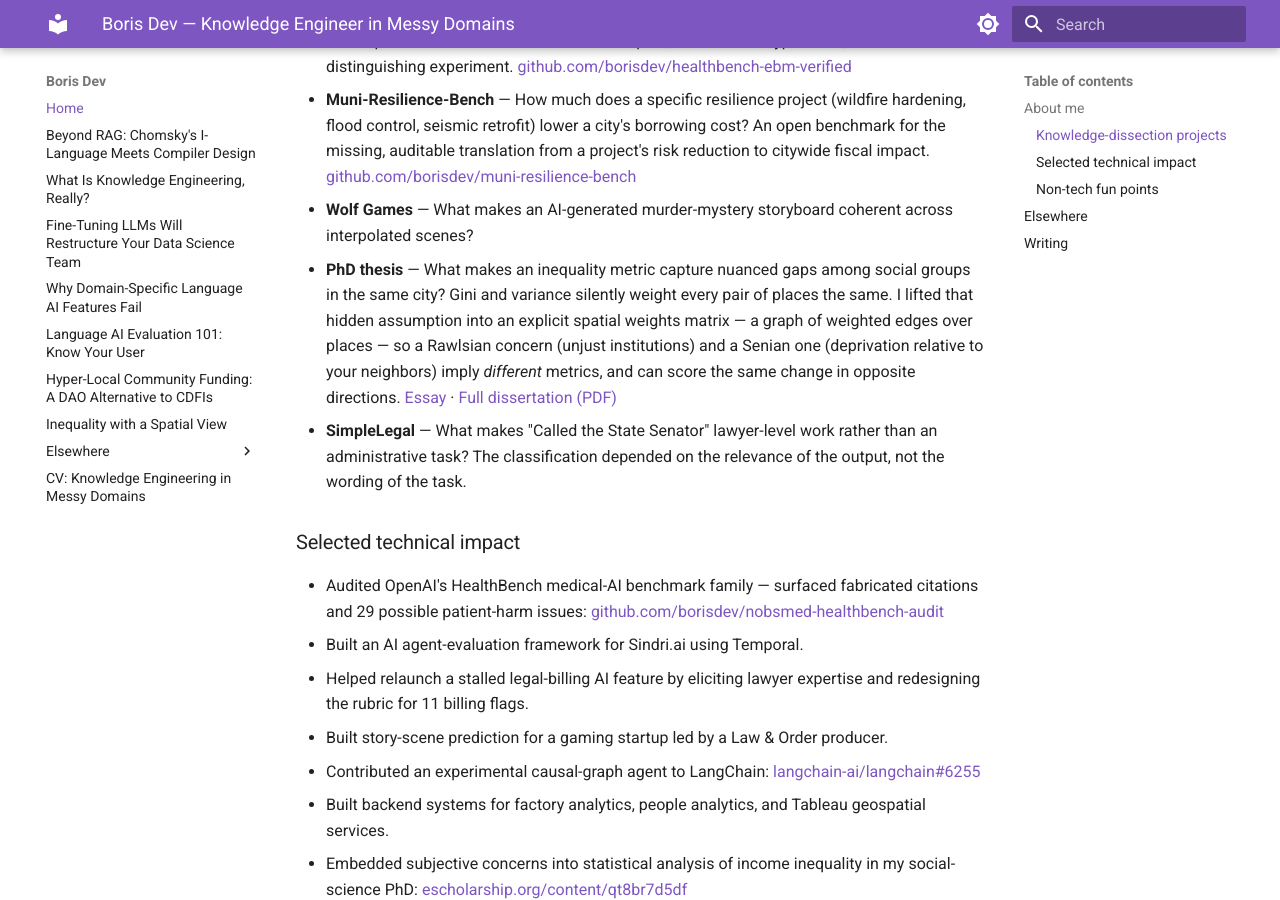
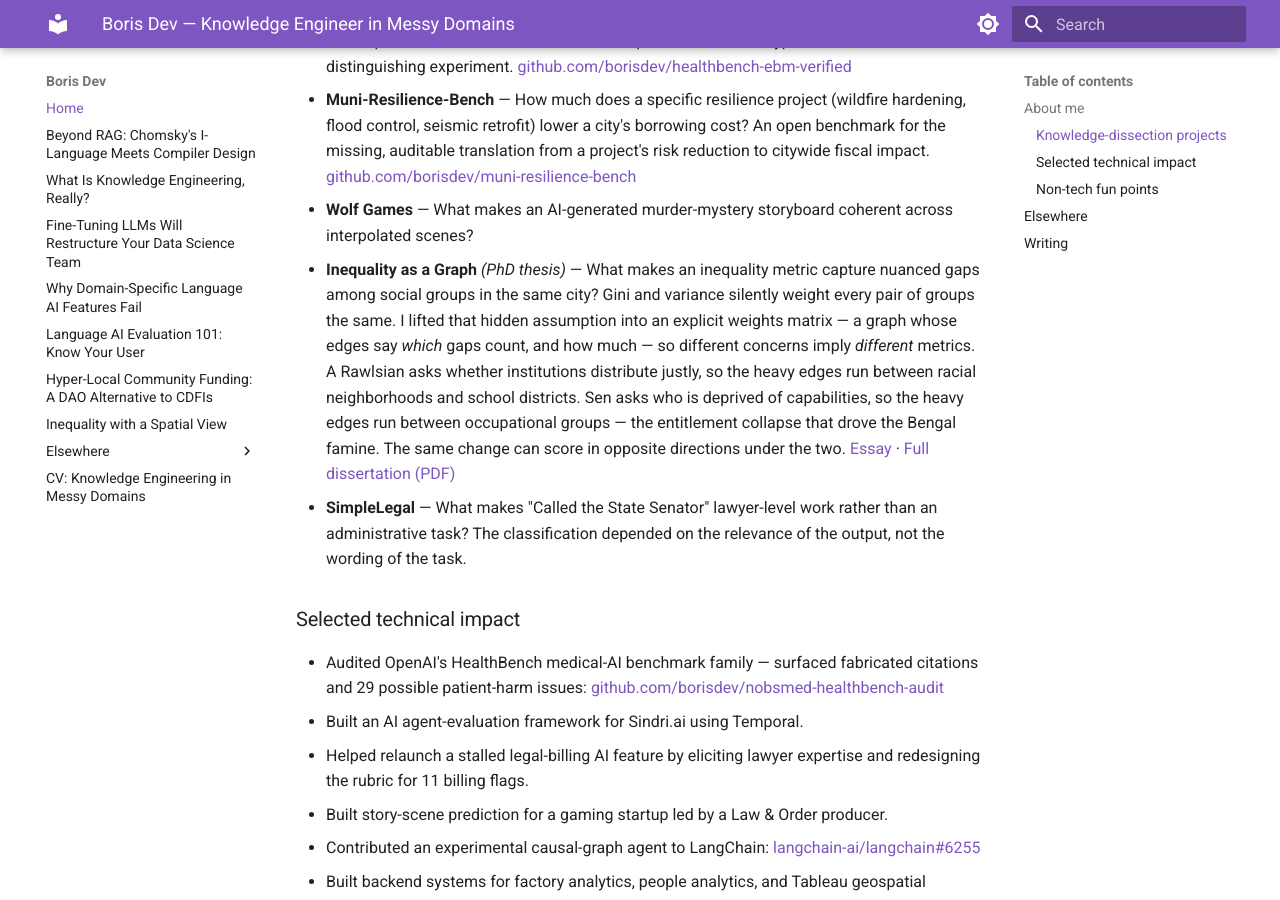
Before and after one commit to borisdev/borisdev.github.io, an MkDocs documentation site: the page built from docs/index.md, in a window 1280 px wide and 900 px high, scrolled down 663 px. Built offline with MkDocs 1.6.1 and Material for MkDocs 9.7.7, drawn with Linux system fonts in a browser that asks for light colours.

Commit message:
index: retitle thesis bullet "Inequality as a Graph"; ground Rawls/Sen in concrete edges
Rawlsian weighting → racial neighborhoods, school districts.
Sen → occupational groups (Bengal famine entitlement collapse).

Co-Authored-By: Claude Opus 4.8 (1M context) <noreply@anthropic.com>

```diff
--- a/docs/index.md
+++ b/docs/index.md
@@ -15,7 +15,7 @@ So AI can be safer, I evaluate its performance. One cool way to do this is to fi
 - **HealthBench EBM failure patterns** — Where do frontier models fail on evidence-based medicine, and which failures are worth fixing? I ran GPT-5.2 and Claude Opus 4.8 on an EBM-verified slice of HealthBench and clustered the errors into seven canonical recall/precision failure patterns — each with anchored examples, a root-cause hypothesis, and a distinguishing experiment. [github.com/borisdev/healthbench-ebm-verified](https://github.com/borisdev/healthbench-ebm-verified)
 - **Muni-Resilience-Bench** — How much does a specific resilience project (wildfire hardening, flood control, seismic retrofit) lower a city's borrowing cost? An open benchmark for the missing, auditable translation from a project's risk reduction to citywide fiscal impact. [github.com/borisdev/muni-resilience-bench](https://github.com/borisdev/muni-resilience-bench)
 - **Wolf Games** — What makes an AI-generated murder-mystery storyboard coherent across interpolated scenes?
-- **PhD thesis** — What makes an inequality metric capture nuanced gaps among social groups in the same city? Gini and variance silently weight every pair of places the same. I lifted that hidden assumption into an explicit spatial weights matrix — a graph of weighted edges over places — so a Rawlsian concern (unjust institutions) and a Senian one (deprivation relative to your neighbors) imply *different* metrics, and can score the same change in opposite directions. [Essay](spatial-view-is-a-graph.md) · [Full dissertation (PDF)](https://escholarship.org/content/qt8br7d5df/qt8br7d5df.pdf)
+- **Inequality as a Graph** *(PhD thesis)* — What makes an inequality metric capture nuanced gaps among social groups in the same city? Gini and variance silently weight every pair of groups the same. I lifted that hidden assumption into an explicit weights matrix — a graph whose edges say *which* gaps count, and how much — so different concerns imply *different* metrics. A Rawlsian asks whether institutions distribute justly, so the heavy edges run between racial neighborhoods and school districts. Sen asks who is deprived of capabilities, so the heavy edges run between occupational groups — the entitlement collapse that drove the Bengal famine. The same change can score in opposite directions under the two. [Essay](spatial-view-is-a-graph.md) · [Full dissertation (PDF)](https://escholarship.org/content/qt8br7d5df/qt8br7d5df.pdf)
 - **SimpleLegal** — What makes "Called the State Senator" lawyer-level work rather than an administrative task? The classification depended on the relevance of the output, not the wording of the task.
 
 ### Selected technical impact
```
